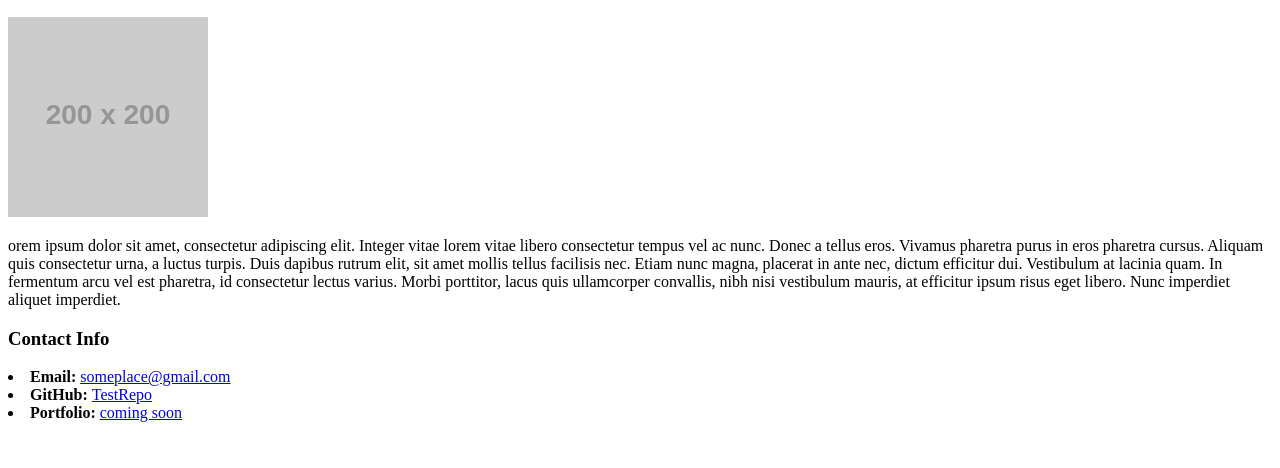
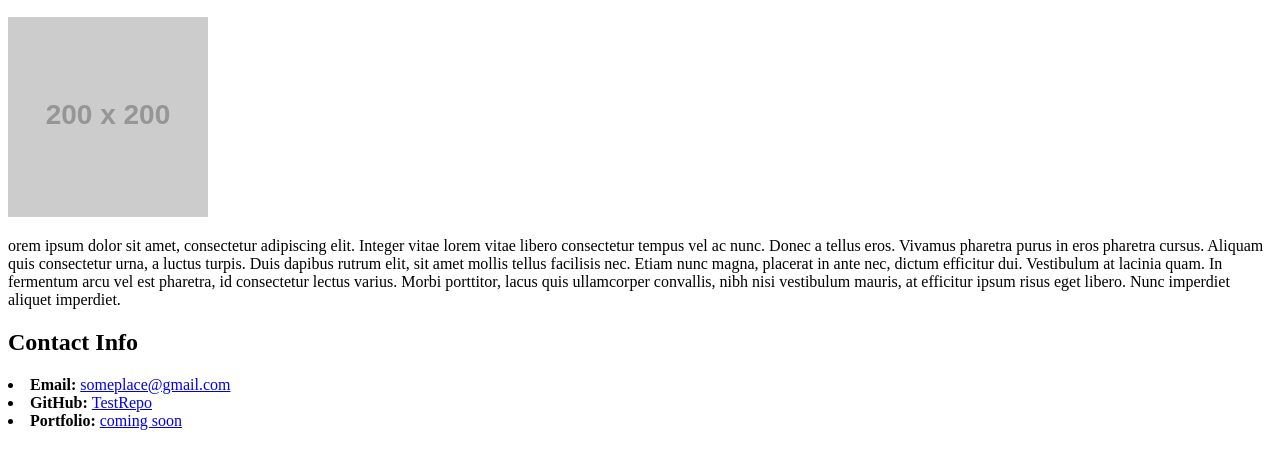
Before and after one commit to jstone074/lessons1_testrepo, a plain HTML site: page index.html in a window 1280 px wide. Shown: the part 110-578 px from the top of the page. Drawn offline with Linux system fonts and the light colour scheme; placeholder pictures from the web are drawn by us.

Commit message:
update index

```diff
--- a/index.html
+++ b/index.html
@@ -18,7 +18,7 @@
         quis ullamcorper convallis, nibh nisi vestibulum mauris, at efficitur
         ipsum risus eget libero. Nunc imperdiet aliquet imperdiet. </p>
 
-   <h3>Contact Info</h3>
+   <h2>Contact Info</h2>
         <li><strong>Email: </strong><a href="mailto:someplace@gmail.com">someplace@gmail.com</a></li>
         <li><strong>GitHub: </strong><a href = "https://github.com/jstone074/lessons1_testrepo">TestRepo</a></li>
         <li><strong>Portfolio: </strong><a href = "#">coming soon</a></li>
```
